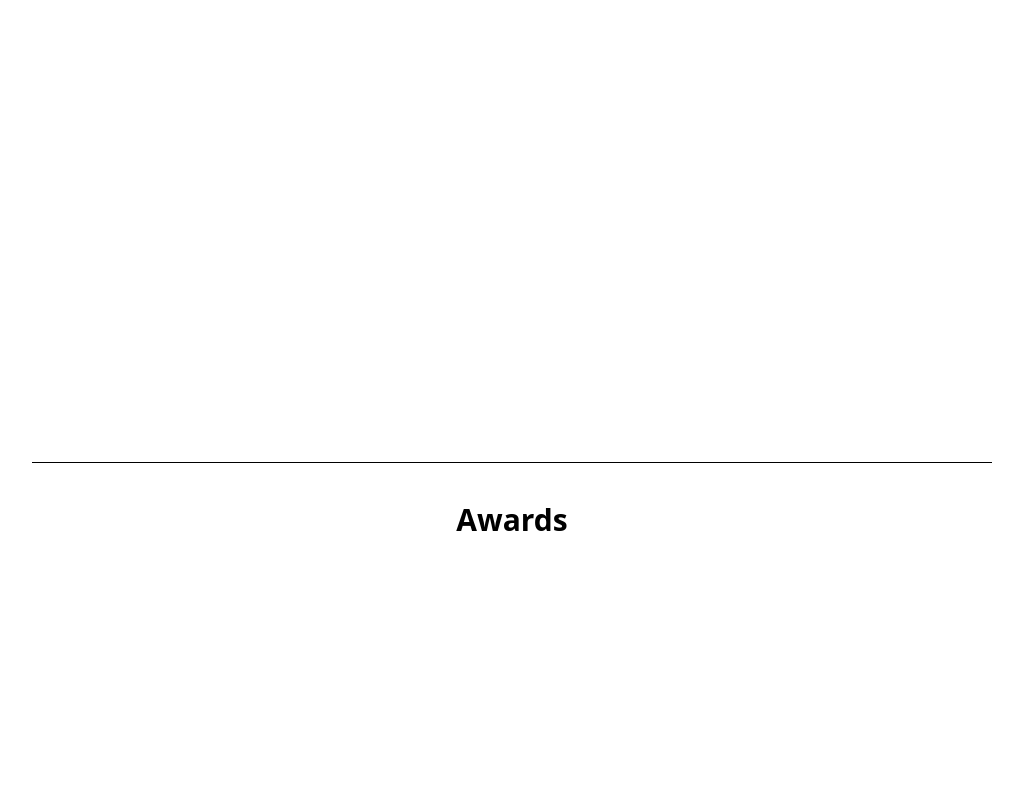
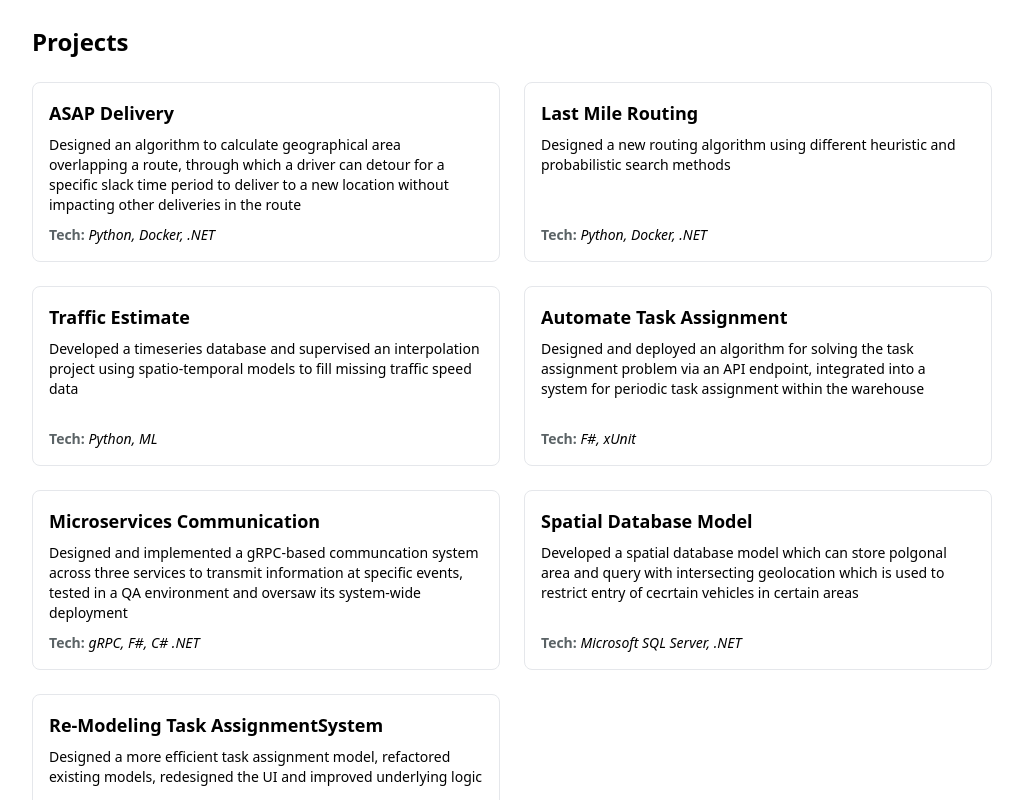
Before and after one commit to Moidda/moidda.github.io, a React (Create React App) app: page / in a window 1280 px wide. Shown: the part 4160-4960 px from the top of the page, without its empty margins (256-1279 px from the left). Built offline with nearby package versions, Linux system fonts and the light colour scheme.

Commit message:
Work Experience

```diff
--- a/src/components/sections/WorkExperience.js
+++ b/src/components/sections/WorkExperience.js
@@ -2,7 +2,55 @@ import React from 'react';
 import SectionTitle from '../common/SectionTitle';
 import { SECTIONS } from '../../constants/Sections';
 import TitleWithYear from '../common/TitleWithYear';
-import URL from '../common/Url';
+import { ExternalLink, ArrowRight } from 'lucide-react';
+
+const experiences = [
+  {
+    title: "ASAP Delivery",
+    url: "/asap-delivery",
+    description: "Designed an algorithm to calculate geographical area overlapping a route, through which a driver can detour for a specific slack time period to deliver to a new location without impacting other deliveries in the route",
+    tech: "Python, Docker, .NET",
+  },
+  {
+    title: "Last Mile Routing",
+    url: "/asap-delivery",
+    description: "Designed a new routing algorithm using different heuristic and probabilistic search methods",
+    tech: "Python, Docker, .NET",
+  },
+  {
+    title: "Traffic Estimate",
+    url: "/asap-delivery",
+    description: "Developed a timeseries database and supervised an interpolation project using spatio-temporal models to fill missing traffic speed data",
+    tech: "Python, ML",
+  },
+  {
+    title: "Automate Task Assignment",
+    url: "/asap-delivery",
+    description: "Designed and deployed an algorithm for solving the task assignment problem via an API endpoint, integrated into a system for periodic task assignment within the warehouse",
+    tech: "F#, xUnit",
+  },
+  {
+    title: "Microservices Communication",
+    url: "",
+    description: "Designed and implemented a gRPC-based communcation system across three services to transmit information at specific events, tested in a QA environment and oversaw its system-wide deployment",
+    tech: "gRPC, F#, C# .NET",
+  },
+  {
+    title: "Spatial Database Model",
+    description: "Developed a spatial database model which can store polgonal area and query with intersecting geolocation which is used to restrict entry of cecrtain vehicles in certain areas",
+    tech: "Microsoft SQL Server, .NET",
+  },
+  {
+    title: "Re-Modeling Task AssignmentSystem",
+    description: "Designed a more efficient task assignment model, refactored existing models, redesigned the UI and improved underlying logic",
+    tech: "F#, ReactXP"
+  }
+];
+
+const handleClick = (url) => {
+  // Replace with your routing logic
+  console.log(`Navigating to: ${url}`);
+};
 
 const WorkExperience = () => {
   return (
@@ -13,11 +61,6 @@ const WorkExperience = () => {
         <p className='text-3xl font-semibold'>CHALDAL TECH</p>
 
         <div className='pt-4'>
-          <TitleWithYear title="Software Engineer III" year="Jul 2024 - Present"/>
-          <p className="text-lg text-subtitle-gray font-semibold">SPECIALIZED IN RESEARCH AND ALGORITHMS</p>
-        </div>
-
-        <div className='pt-4'>
           <TitleWithYear title="Software Engineer III" year="Mar 2024 - Jul 2024"/>
           <p className="text-lg text-subtitle-gray font-semibold">LOGISTICS TEAM</p>
         </div>
@@ -26,6 +69,30 @@ const WorkExperience = () => {
           <TitleWithYear title="Software Engineer II" year="Jun 2023 - Feb 2024"/>
           <p className="text-lg text-subtitle-gray font-semibold">DISPATCHER TEAM</p>
         </div>
+
+        <div className='pt-4'>
+          <TitleWithYear title="Software Engineer III" year="Jul 2024 - Present"/>
+          <p className="text-lg text-subtitle-gray font-semibold">SPECIALIZED IN RESEARCH AND ALGORITHMS</p>
+        </div>
+
+        <div className='pt-4'>
+          <span className='text-2xl font-bold'>Projects</span>
+          <div className="grid grid-cols-2 gap-6 mt-6">
+            {experiences.map((course, index) => (
+              <a
+                key={index}
+                className="p-4 rounded-lg border border-gray-200 hover:shadow-md transition-shadow bg-white flex flex-col min-h-[180px]"
+                href={course.url}
+              >
+                <h3 className="font-semibold text-lg mb-2">{course.title}</h3>
+                <div className="text-sm flex flex-col h-full">
+                  <p>{course.description}</p>
+                  <span className='mt-auto'><b className='text-subtitle-gray'>Tech:</b> <span className='italic'>{course.tech}</span></span>
+                </div>
+              </a>
+            ))}
+          </div>
+        </div>
       </div>
     </div>
   );
```
